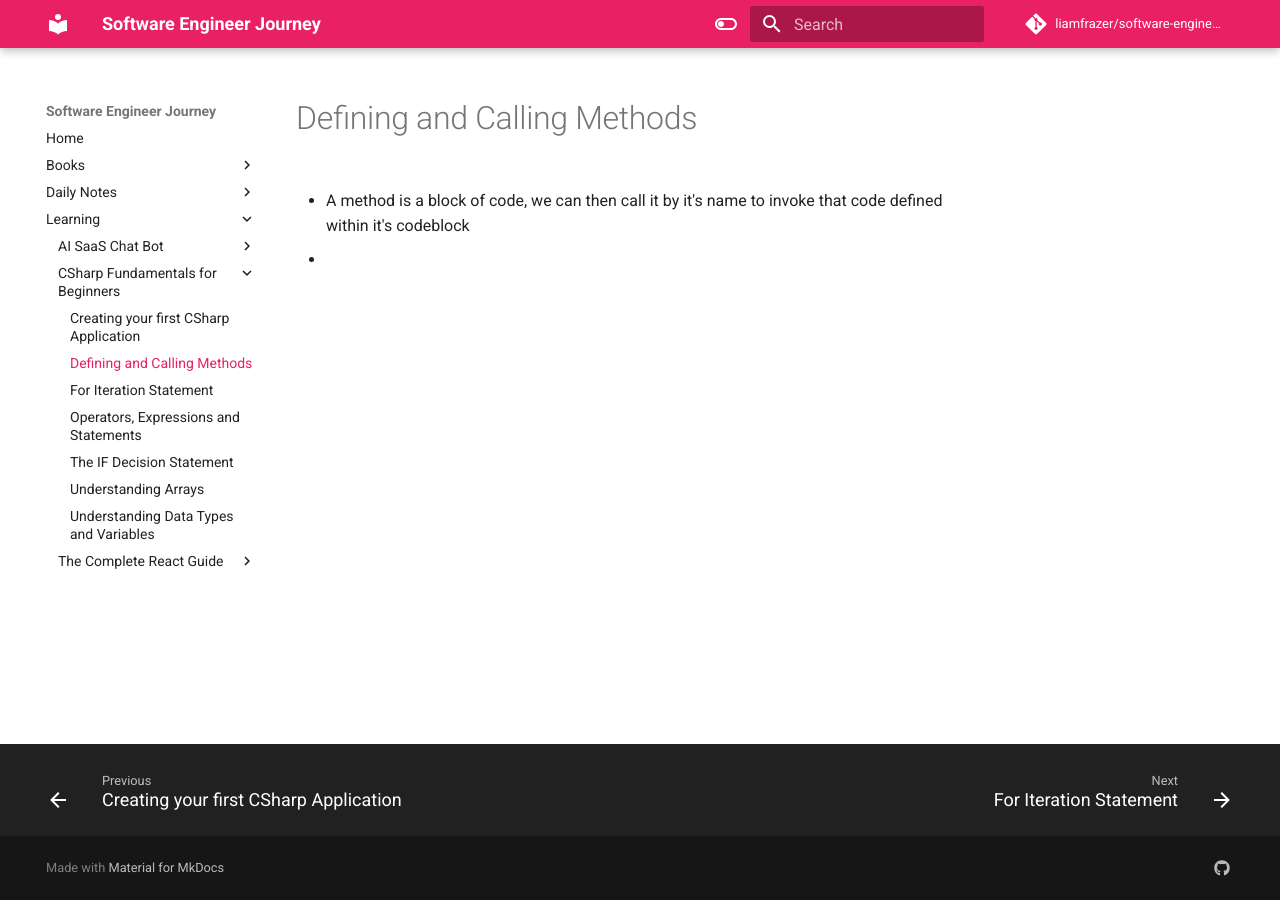
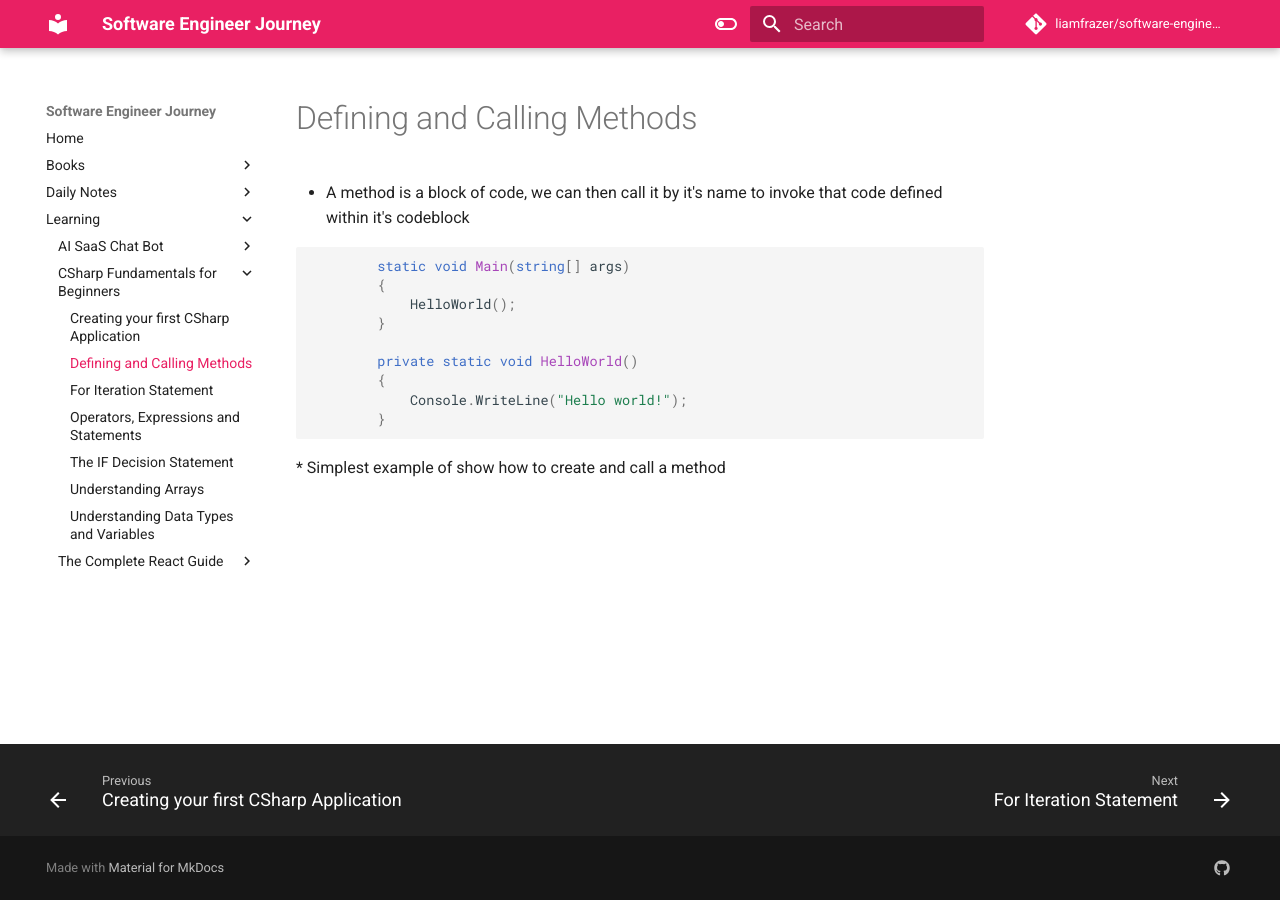
Before and after one commit to liamfrazer/software-engineer-journey, an MkDocs documentation site: the page built from docs/Learning/CSharp Fundamentals for Beginners/Defining and Calling Methods.md, in a window 1280 px wide. Built offline with MkDocs 1.6.1 and Material for MkDocs 9.7.7, drawn with Linux system fonts in a browser that asks for light colours; comment, search, counter and statistics services are not loaded.

Commit message:
vault backup: 2024-01-06 12:08:36

````diff
--- a/docs/Learning/CSharp Fundamentals for Beginners/Defining and Calling Methods.md
+++ b/docs/Learning/CSharp Fundamentals for Beginners/Defining and Calling Methods.md
@@ -5,4 +5,15 @@ tags:
 # Defining and Calling Methods
 * A method is a block of code, we can then call it by it's name to invoke that code defined within it's codeblock
 
-*
+```c#
+        static void Main(string[] args)
+        {
+            HelloWorld();
+        }
+
+        private static void HelloWorld()
+        {
+            Console.WriteLine("Hello world!");
+        }
+```
+* Simplest example of show how to create and call a method
````
